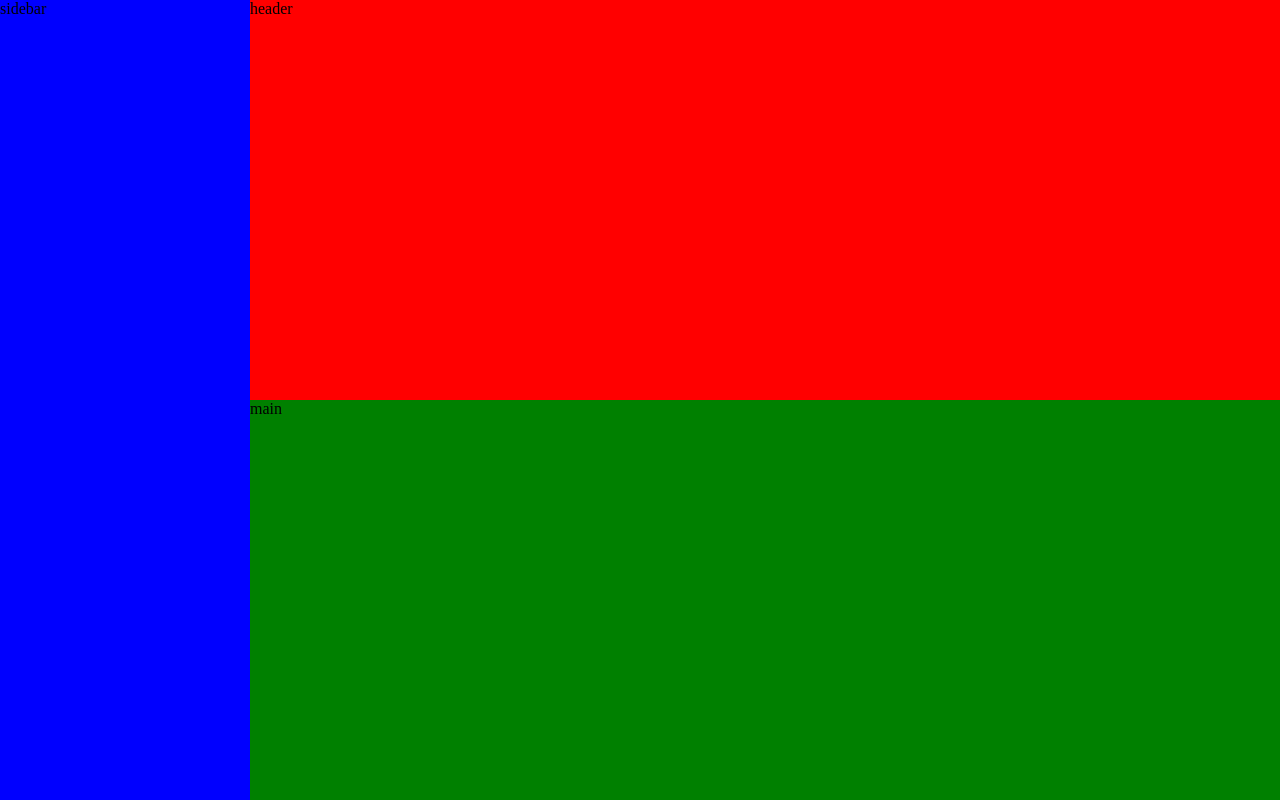
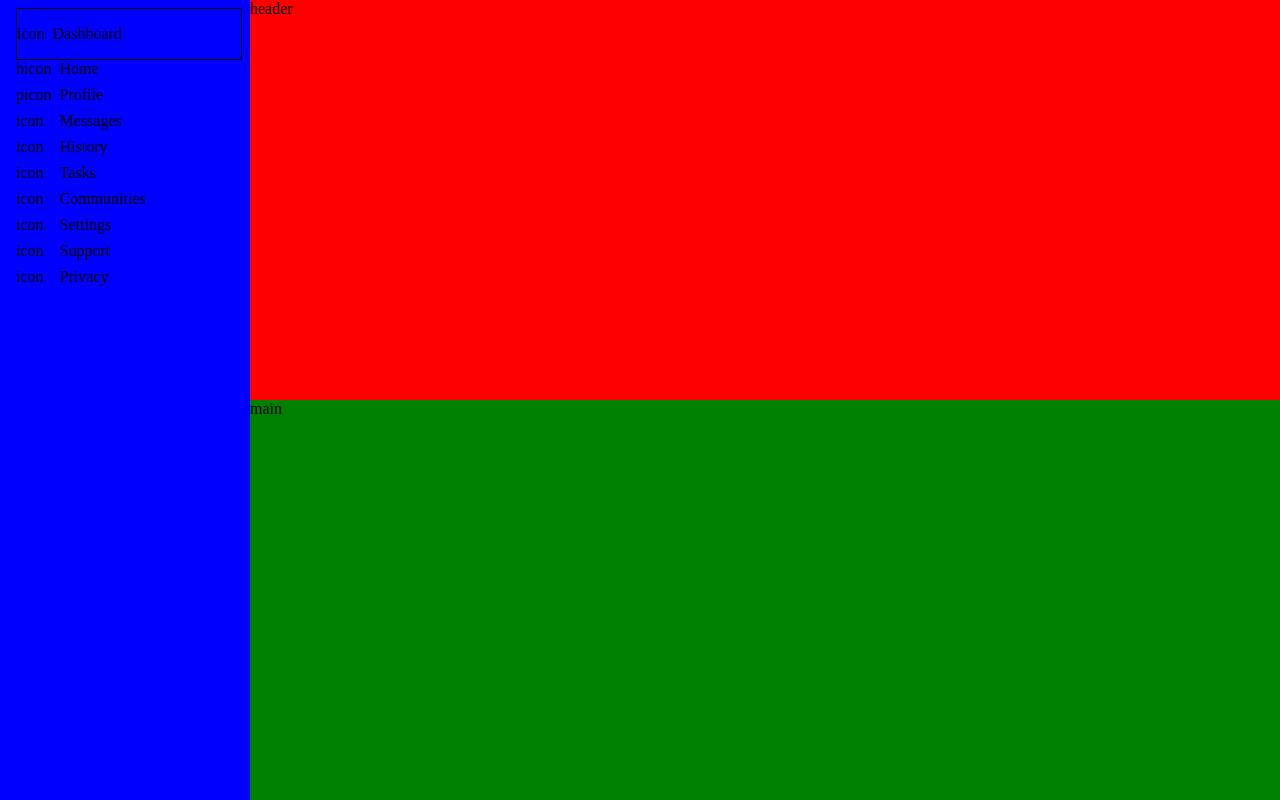
Before and after one commit to Gulcan00/admin-dashboard, a plain HTML site: page index.html in a window 1280 px wide. Drawn offline with Linux system fonts and the light colour scheme.

Commit message:
add sidebar items

```diff
--- a/index.html
+++ b/index.html
@@ -9,7 +9,30 @@
 <body>
     <div class="container">
         <div class="sidebar">
-            sidebar
+            <div class="branding">
+                <p>icon</p>
+                <p>Dashboard</p>
+            </div>
+            <div class="navigation">
+                <div>hicon</div>
+                <div>Home</div>
+                <div>picon</div>
+                <div>Profile</div>
+                <div>icon</div>
+                <div>Messages</div>
+                <div>icon</div>
+                <div>History</div>
+                <div>icon</div>
+                <div>Tasks</div>
+                <div>icon</div>
+                <div>Communities</div>
+                <div>icon</div>
+                <div>Settings</div>
+                <div>icon</div>
+                <div>Support</div>
+                <div>icon</div>
+                <div>Privacy</div>
+            </div>
         </div>
         <div class="header">
             header
--- a/styles.css
+++ b/styles.css
@@ -15,6 +15,11 @@ body {
 .sidebar {
     background: blue;
     grid-row: 1 / 3;
+    padding: 8px;
+    display: grid;
+    grid-template-columns: 1fr;
+    grid-auto-rows: min-content;
+    padding-left: 16px;
 }
 
 .header {
@@ -26,3 +31,16 @@ body {
     background: green;
     grid-column: 2;
 }
+
+.branding {
+    border: 1px solid;
+    display: grid;
+    grid-template: 1fr / auto 1fr;
+    gap: 8px;
+}
+
+.navigation {
+    display: grid;
+    grid-template-columns: auto 1fr;
+    gap: 8px;
+}
```
